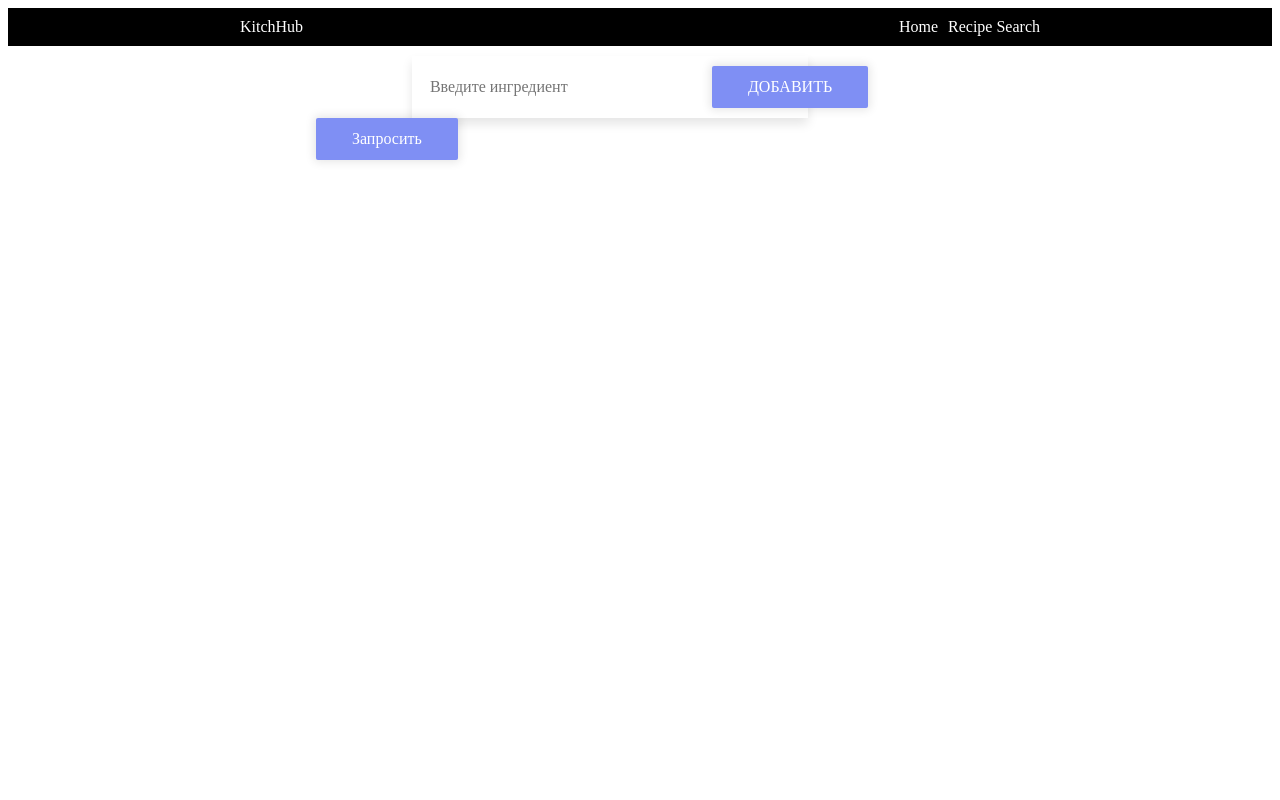
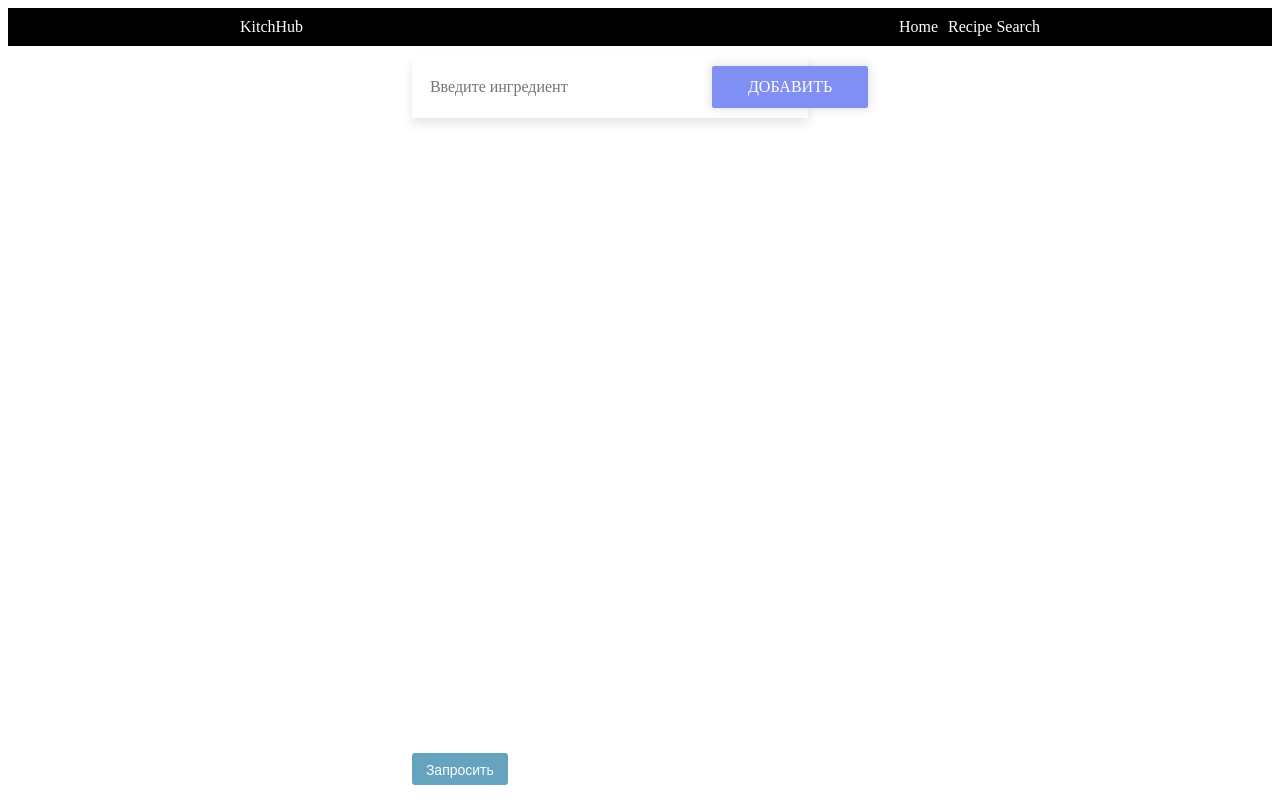
Before and after one commit to Eixini/KitchHub, a Vue app in the folder src/vueclient/: page /enteringingredients in a window 1280 px wide. Built offline with nearby package versions, Linux system fonts and the light colour scheme.

Commit message:
Add Vuex

```diff
--- a/src/vueclient/src/components/EnteringIngredients.vue
+++ b/src/vueclient/src/components/EnteringIngredients.vue
@@ -22,13 +22,14 @@
         <button id="sendIngredientsButton"
                 type="button"
                 v-on:click="sendIngredients"
-                class="btn btn--primary btn--inside">Запросить</button>
+                class="btn-send">Запросить</button>
     </div>
 
 </template>
 
 <script lang="js">
 
+import { store } from '@/store';
 import axios from 'axios';
 
 export default {
@@ -85,9 +86,10 @@ export default {
 
                 axios.post("https://localhost:5192/Recipe/FindRecipeByIngredients/" + selectIng)
                      .then(function (response) {
-                        vm.resultRecipe = response.data;
+                        store.commit('saveResultRecipes',response.data);
+                        //vm.resultRecipe = response.data;
                         console.log('Получен ответ:');
-                        console.log(vm.resultRecipe);
+                        console.log(store.getters.getResultRecipes);
                     })
                     .catch(function (error) {
                         console.log(error);
@@ -168,4 +170,62 @@ export default {
         margin-left: -96px;
     }
 
+    .btn-send {
+
+        display: inline-block;
+        box-sizing: border-box;
+        padding: 0 13px;
+        margin: 0 15px 15px 0;
+        outline: none;
+        border: 1px solid transparent;
+        border-radius: 3px;
+        height: 32px;
+        line-height: 32px;
+        font-size: 14px;
+        font-weight: 500;
+        text-decoration: none;
+        color: #fff;
+        background-color: #65a3be;
+        cursor: pointer;
+        user-select: none;
+        appearance: none;
+        touch-action: manipulation;
+        position: sticky;
+
+        position: fixed;
+        bottom: 0px;
+        z-index:500;
+        align-items: center;
+
+    }
+
+    .btn-send:focus-visible {
+
+        box-shadow: 0 0 0 3px lightskyblue;
+
+    }
+
+    .btn-send:hover {
+
+        border-color: transparent;
+        background-color: #4986a1;
+        color: #fff;
+
+    }
+
+    .btn-send:active {
+
+        border-color: #6f9cbc !important;
+        background-color: #367089 !important;
+
+    }
+
+    .btn-send:disabled {
+
+        background-color: #558cb7;
+        color: #fff;
+        pointer-events: none;
+
+    }
+
 </style>
--- a/src/vueclient/src/store/index.js
+++ b/src/vueclient/src/store/index.js
@@ -1,8 +1,11 @@
 import { createStore } from 'vuex'
 
-const store = createStore({
+export const store = createStore({
     state() {
-         resultRecipe: {}
+
+        return {
+            resultRecipe: {}        // Для хранения полученных рецептов с WebAPI
+        }
 
     },
     getters: {
@@ -11,9 +14,8 @@ const store = createStore({
         }
     },
     mutations: {
-
+        saveResultRecipes(state, recipes){
+            state.resultRecipe = recipes;
+        }
     },
-    actions: {
-
-    }
 })
```
Also changed, not shown: src/vueclient/src/components/ShowResultRecipes.vue (+1 -8 lines).
